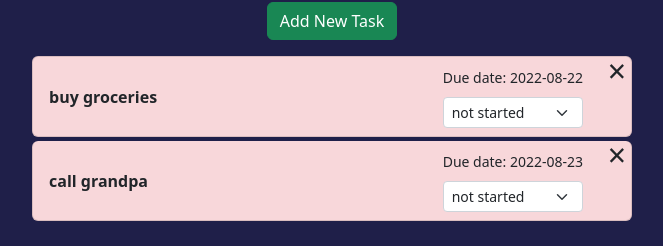
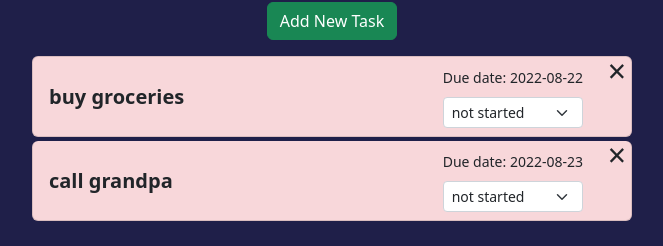
Before and after one commit to tbabyuk/to-do-list-react, a React (Create React App) app: page / in a window 1280 px wide. Shown: the part 189-435 px from the top of the page, without its empty margins (308-971 px from the left). Built offline with nearby package versions, Linux system fonts and the light colour scheme.

Commit message:
draft - final

```diff
--- a/src/components/ToDoContainer.js
+++ b/src/components/ToDoContainer.js
@@ -1,6 +1,6 @@
 
-import React from 'react'
-import ToDoItem from './ToDoItem'
+import React from 'react';
+import ToDoItem from './ToDoItem';
 
 function ToDoContainer({handleModal, toDos, handleDelete}) {
 
--- a/src/components/ToDoItem.js
+++ b/src/components/ToDoItem.js
@@ -16,7 +16,7 @@ function ToDoItem({ task, date, id, handleDelete }) {
   return (
       <li className="list-group-item mb-1 pe-5 d-flex justify-content-between align-items-center rounded" id="todo-not-started">
             <span className='delete-todo-button' onClick={() => handleDelete(id)}>&times;</span>
-            <span className='task-text'>{task}</span>
+            <span className='task-text fs-5'>{task}</span>
             <div>
               <small>Due date: {date}</small>
               <select className="form-select form-select-sm mt-2" onChange={handleStatus}>
```
